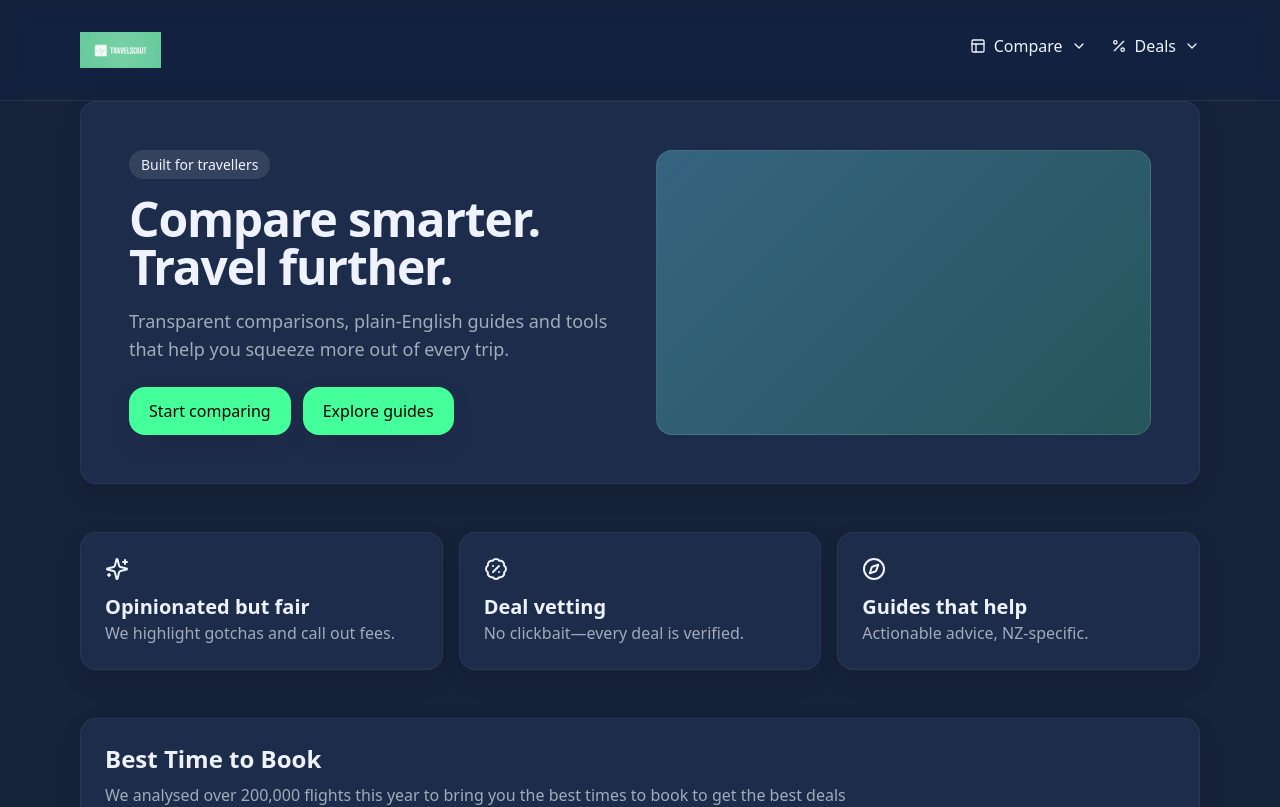
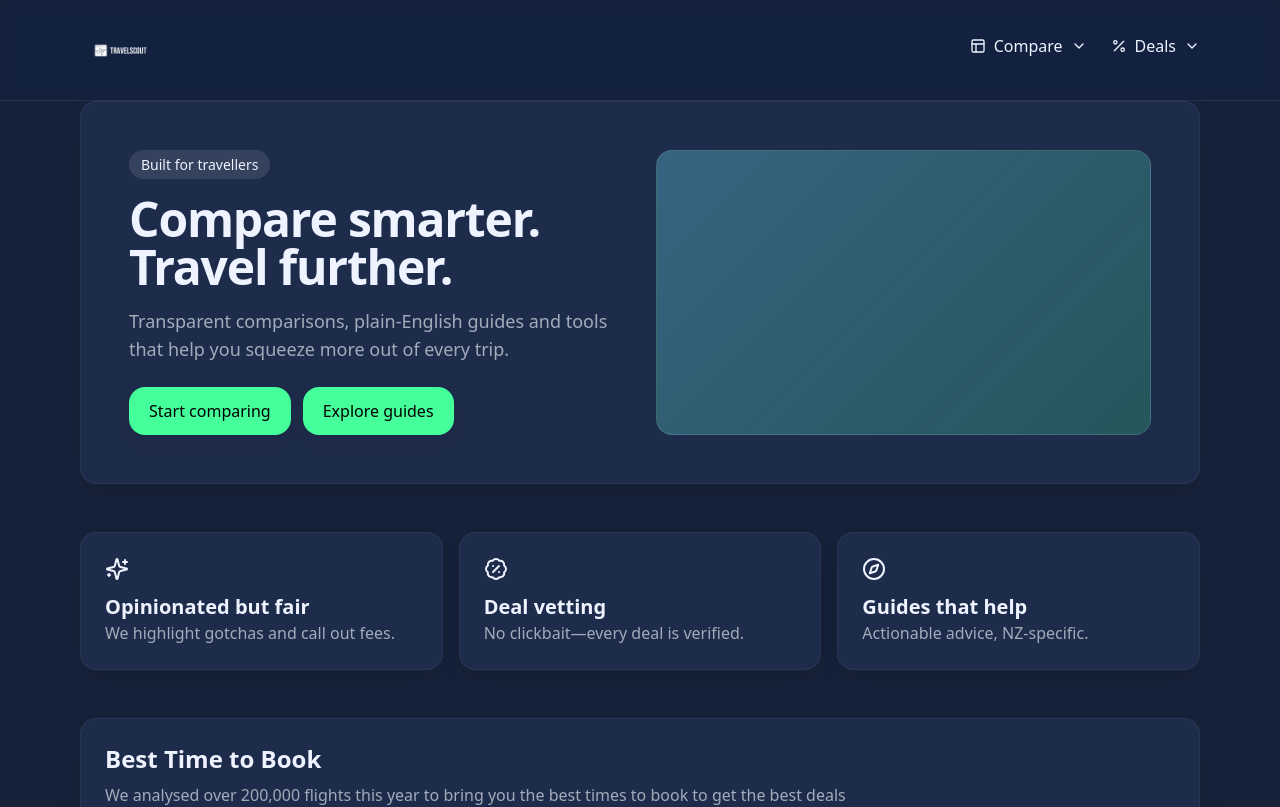
Before and after one commit to BrettWS2025/travelscout, a Next.js app: page / in a window 1280 px wide. Shown: the top 807 px of the page. Built offline with nearby package versions, Linux system fonts and the light colour scheme.

Commit message:
Update Navbar.tsx

```diff
--- a/components/Navbar.tsx
+++ b/components/Navbar.tsx
@@ -206,7 +206,7 @@ export function Navbar() {
           aria-label="TravelScout home"
         >
           <Image
-            src="/Logo.png"
+            src="/Logo_BGRemove.png"
             alt="TravelScout"
             width={140}            // adjust if your asset is wider/narrower
             height={32}
```
